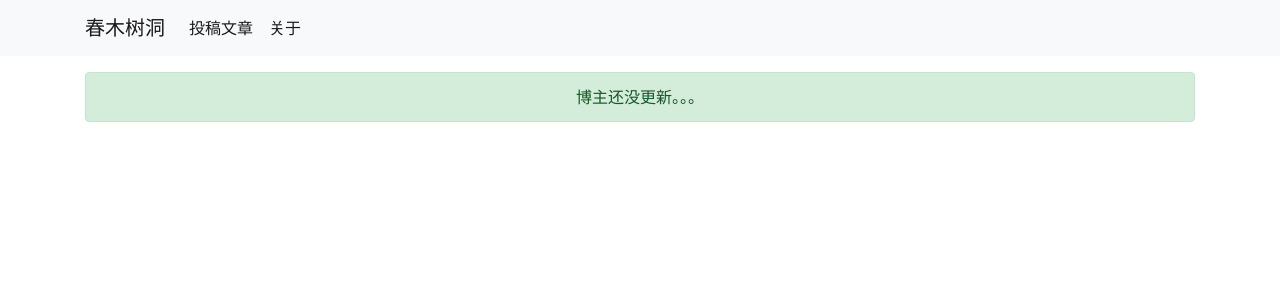
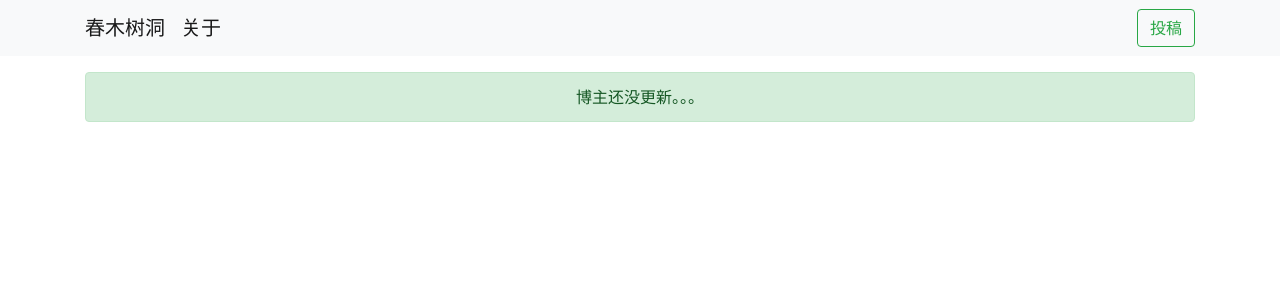
Before and after one commit to harukiinharu/blog, a Flask app: page / in a window 1280 px wide. Shown: the top 300 px of the page. Run offline with Flask 2, Linux system fonts and the light colour scheme; data that the repository does not hold is empty; some libraries are stand-ins or nearby versions.

Commit message:
fix navbar

```diff
--- a/templates/base.html
+++ b/templates/base.html
@@ -12,21 +12,13 @@
 <body>
     <nav class="navbar navbar-expand-md navbar-light bg-light">
         <div class="container">
-            <a class="navbar-brand" href="{{ url_for('index') }}">春木树洞</a>
-            <button class="navbar-toggler" type="button" data-toggle="collapse" data-target="#navbarNav"
-                aria-controls="navbarNav" aria-expanded="false" aria-label="Toggle navigation">
-                <span class="navbar-toggler-icon"></span>
-            </button>
-            <div class="collapse navbar-collapse" id="navbarNav">
-                <ul class="navbar-nav">
-                    <li class="nav-item active">
-                        <a class="nav-link" href="{{ url_for('new') }}">投稿文章</a>
-                    </li>
-                    <li class="nav-item active">
-                        <a class="nav-link" href="{{ url_for('about') }}">关于</a>
-                    </li>
-                </ul>
-            </div>
+            <nav class="nav">
+                <a class="navbar-brand" href="{{ url_for('index') }}">春木树洞</a>
+                <a class="navbar-brand" href="{{ url_for('about') }}">关于</a>
+            </nav>
+            <a href="{{ url_for('new') }}">
+                <button class="btn btn-outline-success my-2 my-sm-0">投稿</button>
+            </a>
         </div>
     </nav>
     <div class="container">
```
